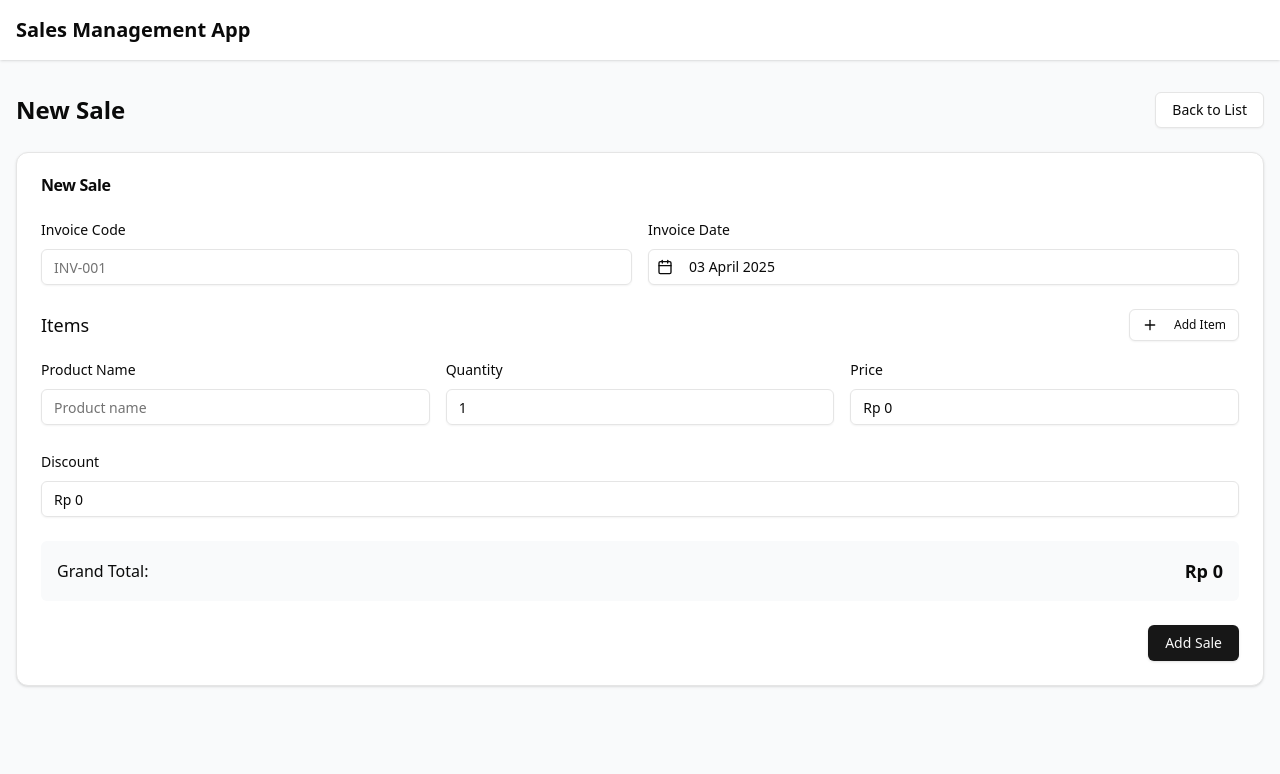
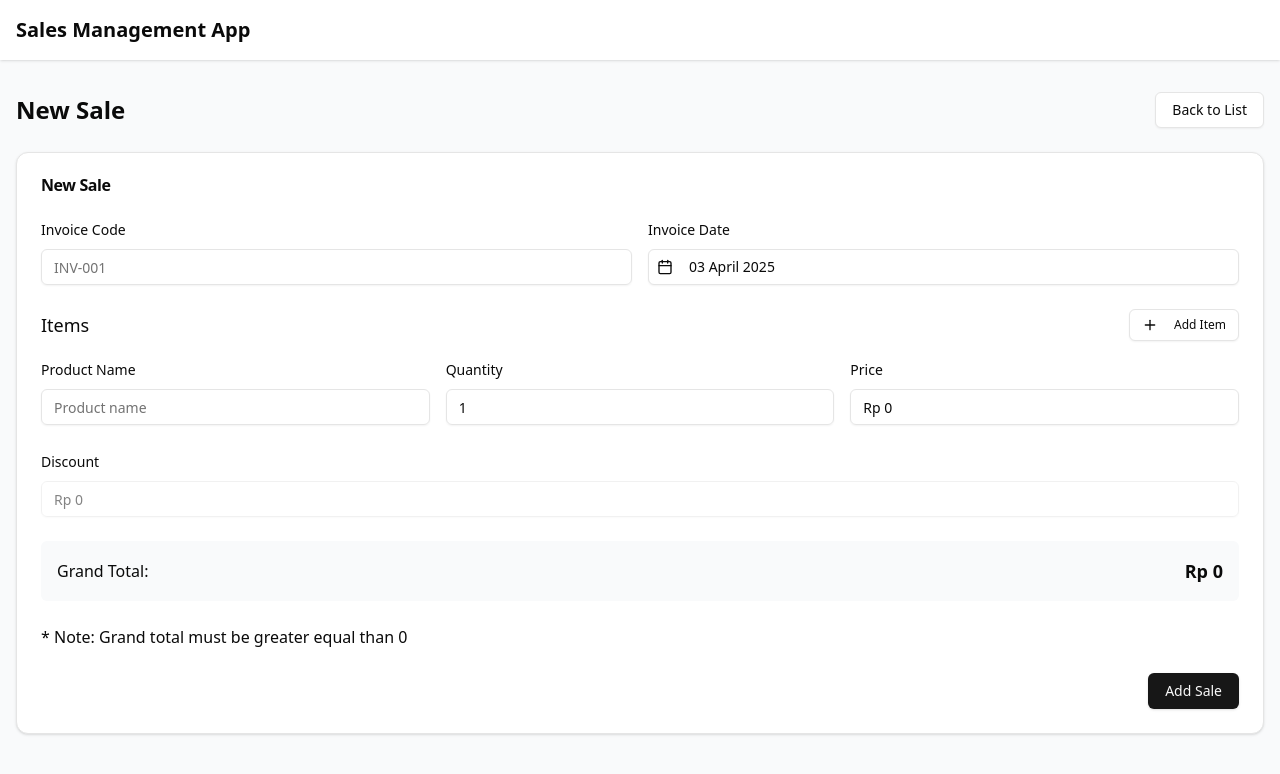
Before and after one commit to vhermawan/purchase-list, a React (Vite) app: page / in a window 1280 px wide. Both pictures are taken after a click on the button "Add New Sale". Shown: the top 774 px of the page. Built offline with nearby package versions, Linux system fonts and the light colour scheme.

Commit message:
feat: add ux when the grand total is negative

```diff
--- a/src/components/shared/SalesForm.tsx
+++ b/src/components/shared/SalesForm.tsx
@@ -57,15 +57,13 @@ export function SalesForm({ editIndex, handleBack, type }: SalesFormProps) {
     name: 'items',
   })
 
-  const grandTotal = () => {
-    const items = form.watch('items')
-    const discount = form.watch('discount') || 0
-    const subtotal = items.reduce((sum, item) => {
-      return sum + (Number(item.qty) || 0) * (Number(item.price) || 0)
-    }, 0)
+  const items = form.watch('items')
+  const discount = form.watch('discount') || 0
+  const subtotal = items.reduce((sum, item) => {
+    return sum + (Number(item.qty) || 0) * (Number(item.price) || 0)
+  }, 0)
 
-    return subtotal - discount
-  }
+  const grandTotal = subtotal - discount
 
   const onSubmit = (data: SalesData) => {
     if (editIndex !== undefined) {
@@ -290,6 +288,7 @@ export function SalesForm({ editIndex, handleBack, type }: SalesFormProps) {
                           const numeric = Number(rawValue)
                           field.onChange(numeric)
                         }}
+                        disabled={subtotal <= 0}
                       />
                     </FormControl>
                     <FormMessage />
@@ -299,13 +298,19 @@ export function SalesForm({ editIndex, handleBack, type }: SalesFormProps) {
 
               <div className="flex justify-between items-center p-4 bg-gray-50 rounded-md">
                 <span className="font-medium">Grand Total:</span>
-                <span className="text-lg font-bold">
-                  Rp {grandTotal().toLocaleString('id-ID')}
+                <span
+                  className={cn('text-lg font-bold', {
+                    'text-red-500': grandTotal < 0,
+                  })}
+                >
+                  Rp {grandTotal.toLocaleString('id-ID')}
                 </span>
               </div>
 
+              <p>* Note: Grand total must be greater equal than 0</p>
+
               <div className="flex justify-end gap-2">
-                <Button type="submit">
+                <Button type="submit" disabled={grandTotal < 0}>
                   {editIndex !== undefined ? 'Update Sale' : 'Add Sale'}
                 </Button>
               </div>
```
